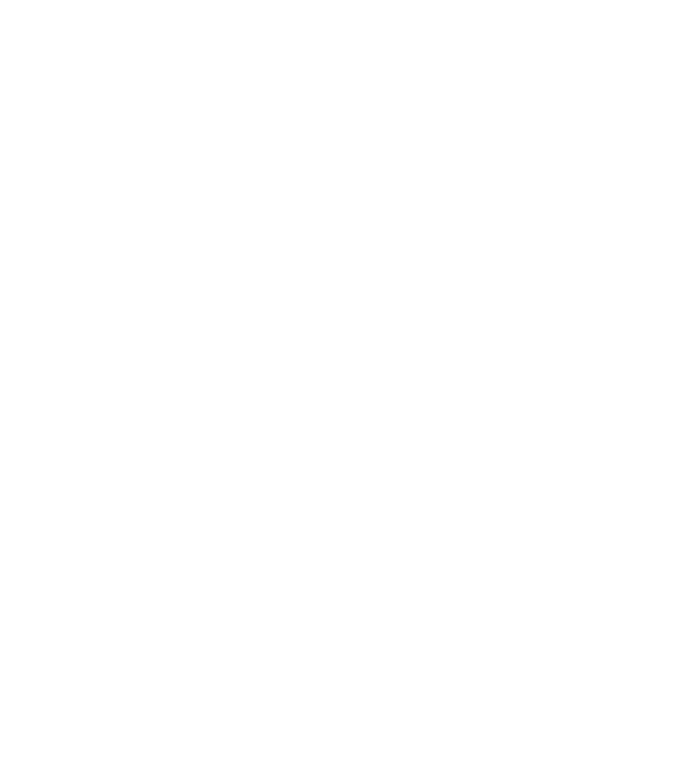
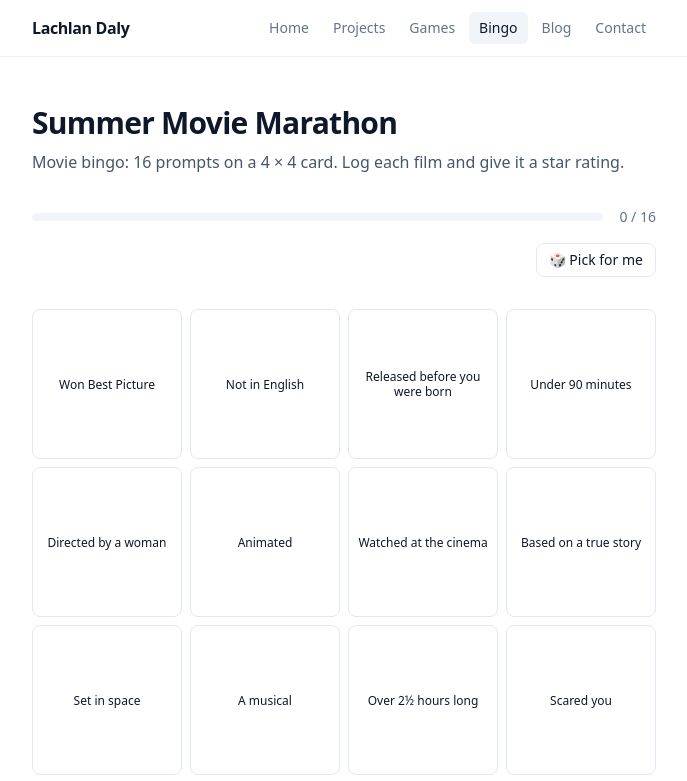
Before and after one commit to LachieDaly/LachieDaly.github.io, a Next.js app: page /bingo/movie-marathon-2026 in a window 1280 px wide. Before the commit this address had no page. Shown: the top 781 px of the page, without its empty margins (296-983 px from the left). Built offline with nearby package versions, Linux system fonts and the light colour scheme.

Commit message:
Add Summer Movie Marathon bingo card (#12)

```diff
--- a/app/bingo/[slug]/board-view.tsx
+++ b/app/bingo/[slug]/board-view.tsx
@@ -2,18 +2,71 @@
 
 import { useCallback, useMemo, useState, useSyncExternalStore } from "react";
 import Link from "next/link";
-import type { BingoBoard } from "../boards";
+import type { BingoBoard, BingoKind } from "../boards";
 
 /** One completed cell: presence in the record means "crossed off". */
 interface CellProgress {
-  /** The book read for this prompt, if recorded */
+  /** The book read for this prompt, if recorded (book boards) */
   book?: string;
+  /** The film watched for this prompt, if recorded (movie boards) */
+  film?: string;
+  /** 1–5 stars (movie boards) */
+  rating?: number;
 }
 
 type BoardProgress = Record<number, CellProgress>;
 
-export function storageKey(slug: string) {
-  return `book-bingo:${slug}`;
+/** Per-kind copy, colours, and features. Tailwind classes must be literal strings. */
+const KINDS = {
+  book: {
+    field: "book",
+    question: "Which book did you read? (optional, for checking purposes)",
+    placeholder: "Book title",
+    markLabel: "Cross it off",
+    unmarkLabel: "Un-cross",
+    badge: "✓",
+    ratings: false,
+    picker: false,
+    bar: "bg-emerald-500",
+    lineText: "text-emerald-600 dark:text-emerald-400",
+    doneCell:
+      "border-emerald-300 dark:border-emerald-800 bg-emerald-50 dark:bg-emerald-950/50 text-slate-400 dark:text-slate-500",
+    doneStrike: "line-through",
+    entryText: "text-emerald-700 dark:text-emerald-400",
+    badgeText: "text-emerald-500",
+    button: "bg-emerald-600 hover:bg-emerald-700",
+  },
+  movie: {
+    field: "film",
+    question: "Which film did you watch?",
+    placeholder: "Film title",
+    markLabel: "Mark as watched",
+    unmarkLabel: "Unwatch",
+    badge: "🎬",
+    ratings: true,
+    picker: true,
+    bar: "bg-amber-500",
+    lineText: "text-amber-600 dark:text-amber-400",
+    doneCell:
+      "border-amber-300 dark:border-amber-800 bg-amber-50 dark:bg-amber-950/40 text-slate-500 dark:text-slate-400",
+    doneStrike: "",
+    entryText: "text-amber-700 dark:text-amber-400 font-medium",
+    badgeText: "",
+    button: "bg-amber-600 hover:bg-amber-700",
+  },
+} as const satisfies Record<BingoKind, unknown>;
+
+export function storageKey(board: Pick<BingoBoard, "kind" | "slug">) {
+  return `${board.kind}-bingo:${board.slug}`;
+}
+
+function Stars({ rating, className = "" }: { rating: number; className?: string }) {
+  return (
+    <span aria-label={`${rating} out of 5 stars`} className={className}>
+      {"★".repeat(rating)}
+      <span className="opacity-30">{"★".repeat(5 - rating)}</span>
+    </span>
+  );
 }
 
 /**
@@ -44,8 +97,8 @@
   return {};
 }
 
-function useBoardProgress(slug: string) {
-  const key = storageKey(slug);
+function useBoardProgress(board: BingoBoard) {
+  const key = storageKey(board);
 
   const getSnapshot = useCallback(() => {
     try {
@@ -95,27 +148,52 @@
 }
 
 export default function BoardView({ board }: { board: BingoBoard }) {
-  const { progress, write } = useBoardProgress(board.slug);
+  const kind = KINDS[board.kind];
+  const { progress, write } = useBoardProgress(board);
   const [selected, setSelected] = useState<number | null>(null);
-  const [draftBook, setDraftBook] = useState("");
+  const [draftEntry, setDraftEntry] = useState("");
+  const [draftRating, setDraftRating] = useState(0);
 
   const total = board.size * board.size;
   const completedCount = Object.keys(progress).length;
   const lines = countLines(progress, board.size);
+
+  const ratings = Object.values(progress)
+    .map((cell) => cell.rating)
+    .filter((r): r is number => typeof r === "number" && r > 0);
+  const averageRating =
+    ratings.length > 0 ? ratings.reduce((a, b) => a + b, 0) / ratings.length : null;
+
+  const openCell = (index: number) => {
+    setSelected(index);
+    setDraftEntry(progress[index]?.[kind.field] ?? "");
+    setDraftRating(progress[index]?.rating ?? 0);
+  };
 
   const selectCell = (index: number) => {
     if (selected === index) {
       setSelected(null);
       return;
     }
-    setSelected(index);
-    setDraftBook(progress[index]?.book ?? "");
+    openCell(index);
+  };
+
+  /** Open a random prompt that hasn't been done yet. */
+  const pickForMe = () => {
+    const remaining = board.prompts
+      .map((_, i) => i)
+      .filter((i) => !(i in progress) && i !== selected);
+    if (remaining.length === 0) return;
+    openCell(remaining[Math.floor(Math.random() * remaining.length)]);
   };
 
   const markDone = () => {
     if (selected === null) return;
-    const book = draftBook.trim();
-    write({ ...progress, [selected]: book ? { book } : {} });
+    const entry = draftEntry.trim();
+    const cell: CellProgress = {};
+    if (entry) cell[kind.field] = entry;
+    if (kind.ratings && draftRating > 0) cell.rating = draftRating;
+    write({ ...progress, [selected]: cell });
     setSelected(null);
   };
 
@@ -140,19 +218,42 @@
       <div className="flex items-center gap-4">
         <div className="flex-1 h-2 rounded-full bg-slate-100 dark:bg-slate-800 overflow-hidden">
           <div
-            className="h-full rounded-full bg-emerald-500 transition-all duration-500"
+            className={`h-full rounded-full ${kind.bar} transition-all duration-500`}
             style={{ width: `${(completedCount / total) * 100}%` }}
           />
         </div>
         <span className="text-sm text-slate-500 dark:text-slate-400 tabular-nums shrink-0">
           {completedCount} / {total}
           {lines > 0 && (
-            <span className="ml-2 text-emerald-600 dark:text-emerald-400 font-medium">
+            <span className={`ml-2 ${kind.lineText} font-medium`}>
               {lines} bingo{lines === 1 ? "" : "s"}!
             </span>
           )}
         </span>
       </div>
+
+      {(kind.picker || averageRating !== null) && (
+        <div className="flex flex-wrap items-center justify-between gap-3 -mt-4">
+          {averageRating !== null ? (
+            <span className="text-sm text-slate-500 dark:text-slate-400">
+              Average rating{" "}
+              <span className="text-amber-500">{averageRating.toFixed(1)} ★</span>{" "}
+              across {ratings.length} film{ratings.length === 1 ? "" : "s"}
+            </span>
+          ) : (
+            <span />
+          )}
+          {kind.picker && completedCount < total && (
+            <button
+              type="button"
+              onClick={pickForMe}
+              className="px-3 py-1.5 rounded-lg border border-slate-200 dark:border-slate-700 hover:border-slate-400 dark:hover:border-slate-500 hover:bg-slate-50 dark:hover:bg-slate-900 text-sm transition-colors"
+            >
+              🎲 Pick for me
+            </button>
+          )}
+        </div>
+      )}
 
       {/* The card */}
       <div
@@ -163,6 +264,7 @@
         {board.prompts.map((prompt, index) => {
           const cell = progress[index];
           const done = cell !== undefined;
+          const entry = cell?.[kind.field];
           const isSelected = selected === index;
           return (
             <button
@@ -170,31 +272,36 @@
               type="button"
               onClick={() => selectCell(index)}
               aria-pressed={done}
-              title={done && cell.book ? `${prompt} — ${cell.book}` : prompt}
+              title={entry ? `${prompt} — ${entry}` : prompt}
               className={`relative aspect-square rounded-lg border p-1 sm:p-1.5 flex flex-col items-center justify-center text-center transition-all ${
                 done
-                  ? "border-emerald-300 dark:border-emerald-800 bg-emerald-50 dark:bg-emerald-950/50 text-slate-400 dark:text-slate-500"
+                  ? kind.doneCell
                   : "border-slate-200 dark:border-slate-700 hover:border-slate-400 dark:hover:border-slate-500 hover:bg-slate-50 dark:hover:bg-slate-900"
               } ${isSelected ? "ring-2 ring-blue-500 border-transparent" : ""}`}
             >
               <span
                 className={`text-[10px] sm:text-xs leading-tight break-words ${
-                  done ? "line-through" : ""
+                  done ? kind.doneStrike : ""
                 }`}
               >
                 {prompt}
               </span>
-              {done && cell.book && (
-                <span className="hidden sm:block text-[9px] italic text-emerald-700 dark:text-emerald-400 leading-tight mt-0.5 line-clamp-2 no-underline">
-                  {cell.book}
+              {entry && (
+                <span
+                  className={`hidden sm:block text-[9px] italic ${kind.entryText} leading-tight mt-0.5 line-clamp-2 no-underline`}
+                >
+                  {entry}
                 </span>
+              )}
+              {done && cell.rating && (
+                <Stars rating={cell.rating} className="text-amber-500 text-[9px] sm:text-[10px] mt-0.5" />
               )}
               {done && (
                 <span
                   aria-hidden
-                  className="absolute top-0.5 right-1 text-emerald-500 text-xs"
+                  className={`absolute top-0.5 right-1 ${kind.badgeText} text-xs`}
                 >
-                  ✓
+                  {kind.badge}
                 </span>
               )}
             </button>
@@ -218,26 +325,53 @@
           </div>
           <label className="block space-y-1.5">
             <span className="text-sm text-slate-500 dark:text-slate-400">
-              Which book did you read? (optional, for checking purposes)
+              {kind.question}
             </span>
             <input
               type="text"
-              value={draftBook}
-              onChange={(e) => setDraftBook(e.target.value)}
+              value={draftEntry}
+              onChange={(e) => setDraftEntry(e.target.value)}
               onKeyDown={(e) => {
                 if (e.key === "Enter") markDone();
               }}
-              placeholder="Book title"
+              placeholder={kind.placeholder}
               className="w-full px-3 py-2 rounded-lg border border-slate-200 dark:border-slate-700 bg-transparent text-sm placeholder:text-slate-400 dark:placeholder:text-slate-600 focus:outline-none focus:border-blue-500"
             />
           </label>
+          {kind.ratings && (
+            <div className="space-y-1.5">
+              <span className="block text-sm text-slate-500 dark:text-slate-400">
+                Your rating
+              </span>
+              <div className="flex gap-1" role="radiogroup" aria-label="Rating">
+                {[1, 2, 3, 4, 5].map((star) => (
+                  <button
+                    key={star}
+                    type="button"
+                    role="radio"
+                    aria-checked={draftRating === star}
+                    aria-label={`${star} star${star === 1 ? "" : "s"}`}
+                    // Clicking the current rating again clears it
+                    onClick={() => setDraftRating(draftRating === star ? 0 : star)}
+                    className={`text-2xl leading-none transition-colors ${
+                      star <= draftRating
+                        ? "text-amber-500"
+                        : "text-slate-300 dark:text-slate-700 hover:text-amber-300"
+                    }`}
+                  >
+                    ★
+                  </button>
+                ))}
+              </div>
+            </div>
+          )}
           <div className="flex flex-wrap gap-2">
             <button
               type="button"
               onClick={markDone}
-              className="px-4 py-2 rounded-lg bg-emerald-600 hover:bg-emerald-700 text-white text-sm font-medium transition-colors"
+              className={`px-4 py-2 rounded-lg ${kind.button} text-white text-sm font-medium transition-colors`}
             >
-              {selected in progress ? "Save" : "Cross it off"}
+              {selected in progress ? "Save" : kind.markLabel}
             </button>
             {selected in progress && (
               <button
@@ -245,7 +379,7 @@
                 onClick={unmark}
                 className="px-4 py-2 rounded-lg border border-slate-200 dark:border-slate-700 hover:bg-slate-50 dark:hover:bg-slate-900 text-sm transition-colors"
               >
-                Un-cross
+                {kind.unmarkLabel}
               </button>
             )}
           </div>
--- a/app/bingo/boards.ts
+++ b/app/bingo/boards.ts
@@ -1,6 +1,10 @@
+export type BingoKind = "book" | "movie";
+
 export interface BingoBoard {
   /** Used in the URL (/bingo/[slug]) and as the localStorage key */
   slug: string;
+  /** What gets logged against each prompt — drives copy, colours, and extras */
+  kind: BingoKind;
   title: string;
   description: string;
   /** The card is a size × size grid */
@@ -19,6 +23,7 @@
 export const BINGO_BOARDS: BingoBoard[] = [
   {
     slug: "spring-summer-2026",
+    kind: "book",
     title: "Spring/Summer Reading List",
     description:
       "Book bingo: 25 prompts, one book each. Cross them off as you read.",
@@ -57,6 +62,38 @@
       "Bonus points for watching the movie adaptation",
     ],
   },
+  {
+    slug: "movie-marathon-2026",
+    kind: "movie",
+    title: "Summer Movie Marathon",
+    description:
+      "Movie bingo: 16 prompts on a 4 × 4 card. Log each film and give it a star rating.",
+    size: 4,
+    prompts: [
+      "Won Best Picture",
+      "Not in English",
+      "Released before you were born",
+      "Under 90 minutes",
+      "Directed by a woman",
+      "Animated",
+      "Watched at the cinema",
+      "Based on a true story",
+      "Set in space",
+      "A musical",
+      "Over 2½ hours long",
+      "Scared you",
+      "Australian made",
+      "A parent's favourite",
+      "Black and white",
+      "Rewatch of a childhood favourite",
+    ],
+    rules: [
+      "One film per prompt — no double-dipping",
+      "Must be watched this summer, start to finish",
+      "Stuck? Hit “Pick for me” and let fate decide",
+      "Bonus points if you read the book first",
+    ],
+  },
 ];
 
 export function getBoard(slug: string): BingoBoard | undefined {
--- a/app/bingo/layout.tsx
+++ b/app/bingo/layout.tsx
@@ -1,6 +1,6 @@
 export const metadata = {
   title: "Bingo",
-  description: "Reading challenge bingo cards — cross off prompts as you go.",
+  description: "Reading and movie challenge bingo cards — cross off prompts as you go.",
 };
 
 export default function BingoLayout({ children }: { children: React.ReactNode }) {
```
Also changed, not shown: app/bingo/page.tsx (+7 -4 lines).
